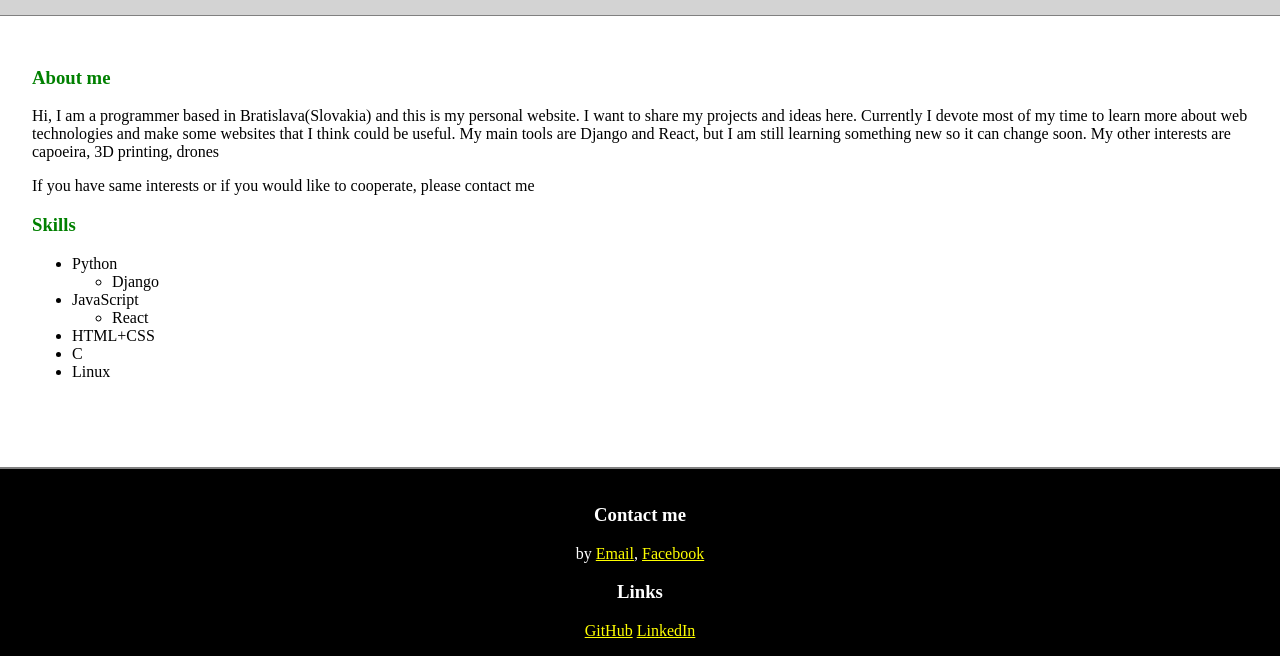
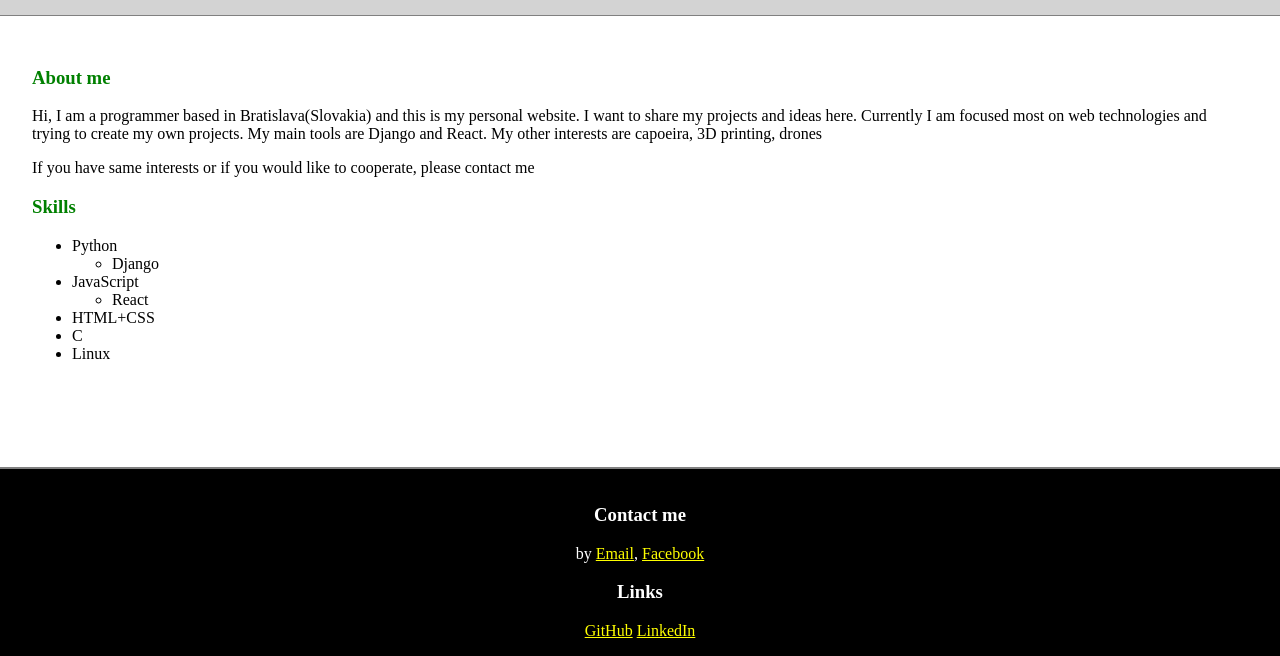
Before and after one commit to flipost/flipost.github.io, a plain HTML site: page index.html in a window 1280 px wide. Shown: the part 144-800 px from the top of the page. Drawn offline with Linux system fonts and the light colour scheme.

Commit message:
update text in index.html

```diff
--- a/index.html
+++ b/index.html
@@ -14,8 +14,10 @@
   <div id="content">
     <div id="info">
       <h3>About me</h3>
-      <p>Hi, I am a programmer based in Bratislava(Slovakia) and this is my personal website. I want to share my projects and ideas here. Currently I devote most of my time to learn more about web technologies and make some websites that I think could be useful. My main tools are Django and React, but I am still learning something new so it can change soon.
-          My other interests are capoeira, 3D printing, drones</p>
+      <p>Hi, I am a programmer based in Bratislava(Slovakia) and this is my personal website.
+        I want to share my projects and ideas here.
+        Currently I am focused most on web technologies and trying to create my own projects. My main tools are Django and React.
+        My other interests are capoeira, 3D printing, drones</p>
       <p>If you have same interests or if you would like to cooperate, please contact me</p>
     </div>
     <div id="skills">
```
